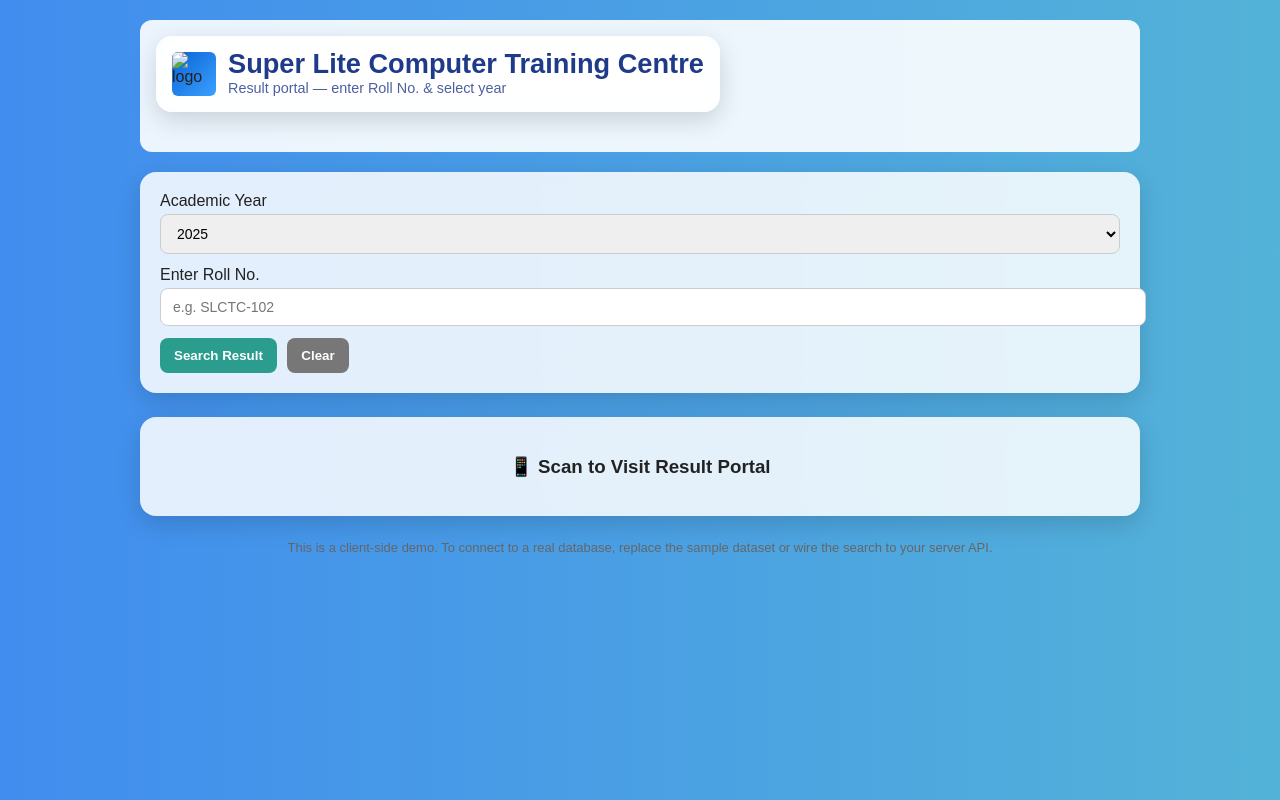
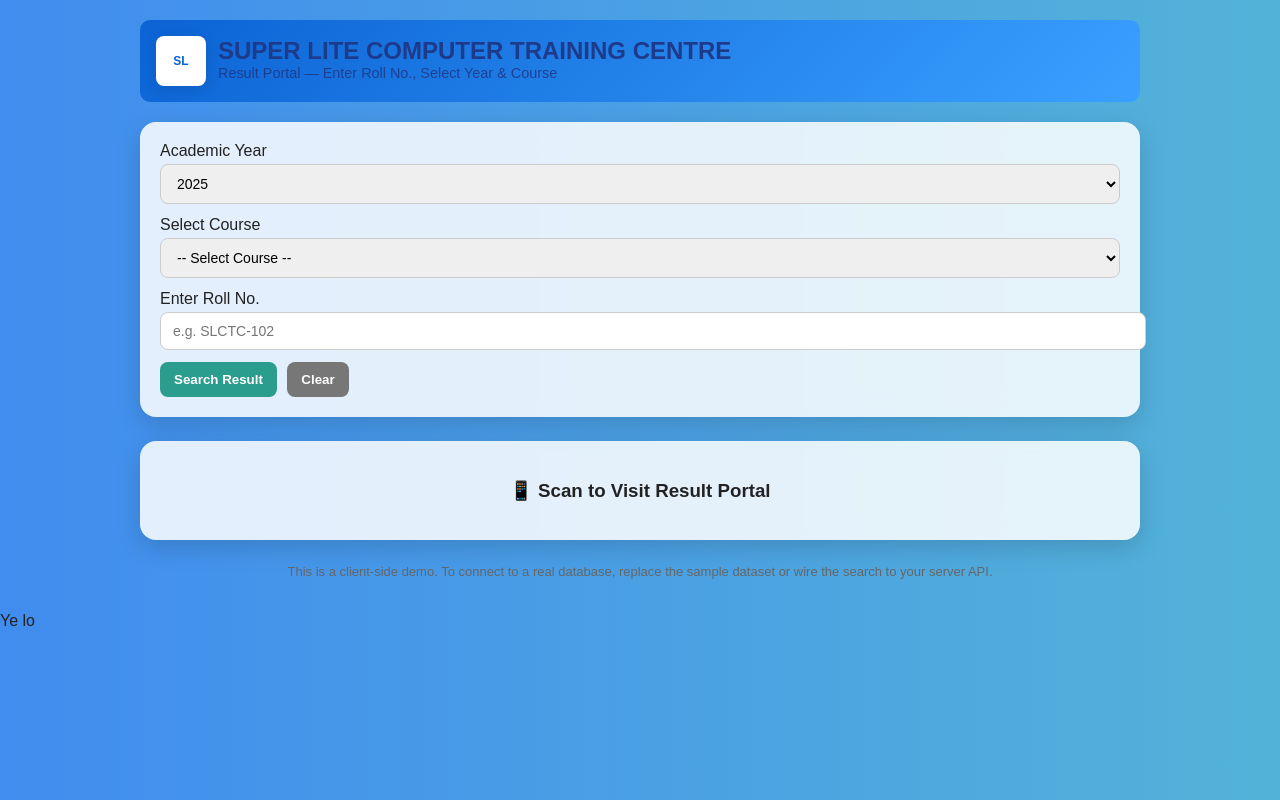
Before and after one commit to adityahello212-svg/super-lite-result, a plain HTML site: page index.html in a window 1280 px wide. Drawn offline with Linux system fonts and the light colour scheme; a script that the page names is missing.

Commit message:
Update index.html

```diff
--- a/index.html
+++ b/index.html
@@ -5,15 +5,50 @@
   <meta name="viewport" content="width=device-width,initial-scale=1" />
   <title>Super Lite Computer Training Centre — Results</title>
   <link rel="stylesheet" href="style.css">
+  <style>
+    /* Optional styling improvement */
+    header {
+      background: linear-gradient(135deg, #0b63d4, #3aa0ff);
+      color: white;
+      padding: 16px;
+      border-radius: 10px;
+      margin-bottom: 20px;
+    }
+    header h1 {
+      margin: 0;
+      font-size: 1.5rem;
+    }
+    header .meta {
+      font-size: 0.9rem;
+      opacity: 0.9;
+    }
+    .logo-box {
+      display: flex;
+      align-items: center;
+      gap: 12px;
+    }
+    .logo-placeholder {
+      width: 50px;
+      height: 50px;
+      border-radius: 8px;
+      background: white;
+      color: #0b63d4;
+      font-weight: bold;
+      font-size: 12px;
+      display: flex;
+      align-items: center;
+      justify-content: center;
+    }
+  </style>
 </head>
 <body>
   <div class="container">
     <header>
-      <div class="card" style="display:flex;align-items:center;padding:12px 16px">
-        <img src="" alt="logo" style="width:44px;height:44px;border-radius:6px;background:linear-gradient(135deg,#0b63d4,#3aa0ff);margin-right:12px">
+      <div class="logo-box">
+        <div class="logo-placeholder">SL</div>
         <div>
-          <h1>Super Lite Computer Training Centre</h1>
-          <div class="meta">Result portal — enter Roll No. &amp; select year</div>
+          <h1>SUPER LITE COMPUTER TRAINING CENTRE</h1>
+          <div class="meta">Result Portal — Enter Roll No., Select Year & Course</div>
         </div>
       </div>
     </header>
@@ -27,6 +62,18 @@
             <option value="2024">2024</option>
             <option value="2023">2023</option>
             <option value="2022">2022</option>
+          </select>
+        </label>
+
+        <label>
+          Select Course
+          <select id="courseSelect">
+            <option value="">-- Select Course --</option>
+            <option value="DCA">DCA</option>
+            <option value="ADCA">ADCA</option>
+            <option value="TALLY">Tally</option>
+            <option value="CCC">CCC</option>
+            <option value="MS-CIT">MS-CIT</option>
           </select>
         </label>
 
@@ -56,3 +103,4 @@
   <script src="script.js"></script>
 </body>
 </html>
+Ye lo
```
